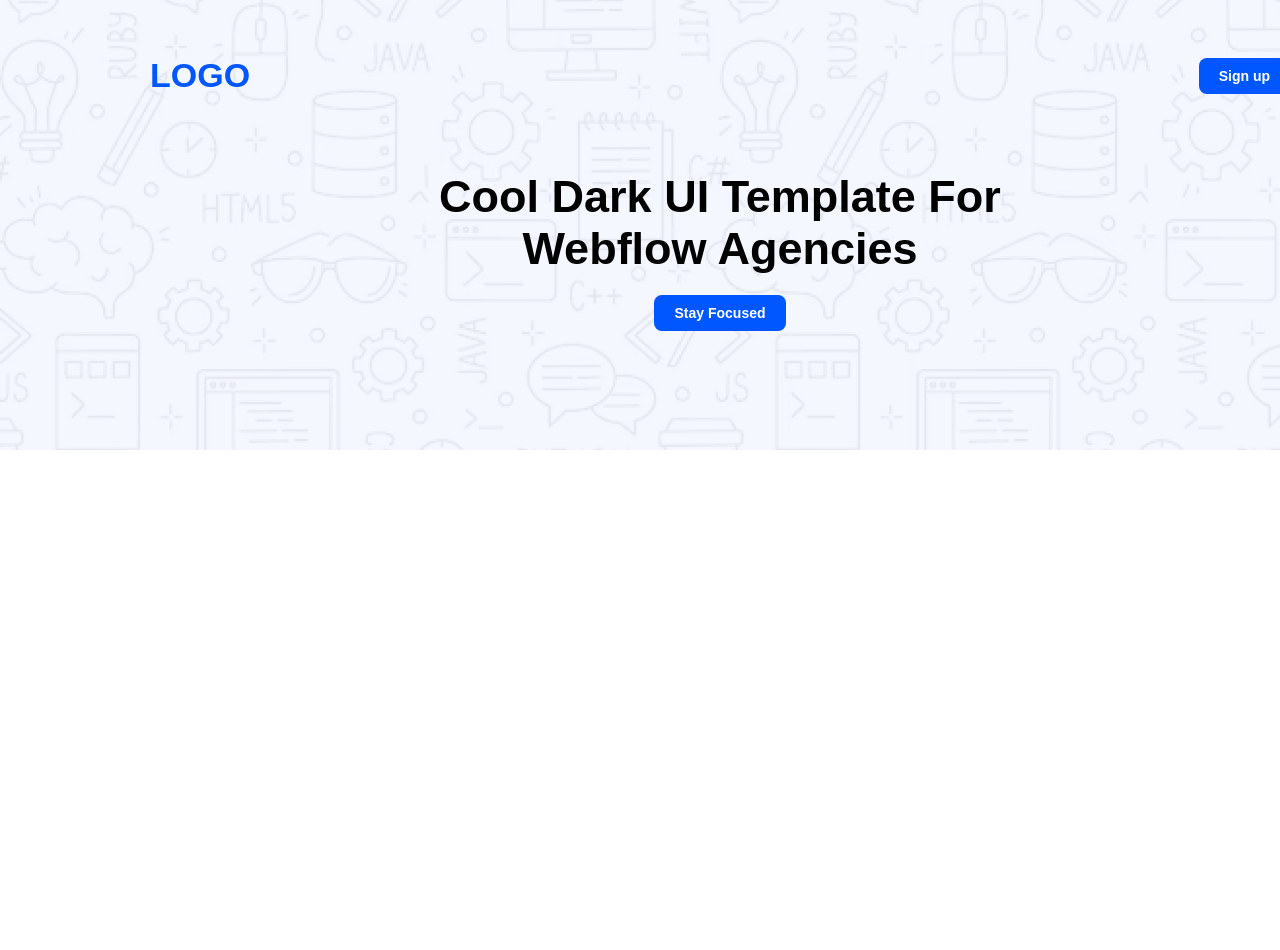
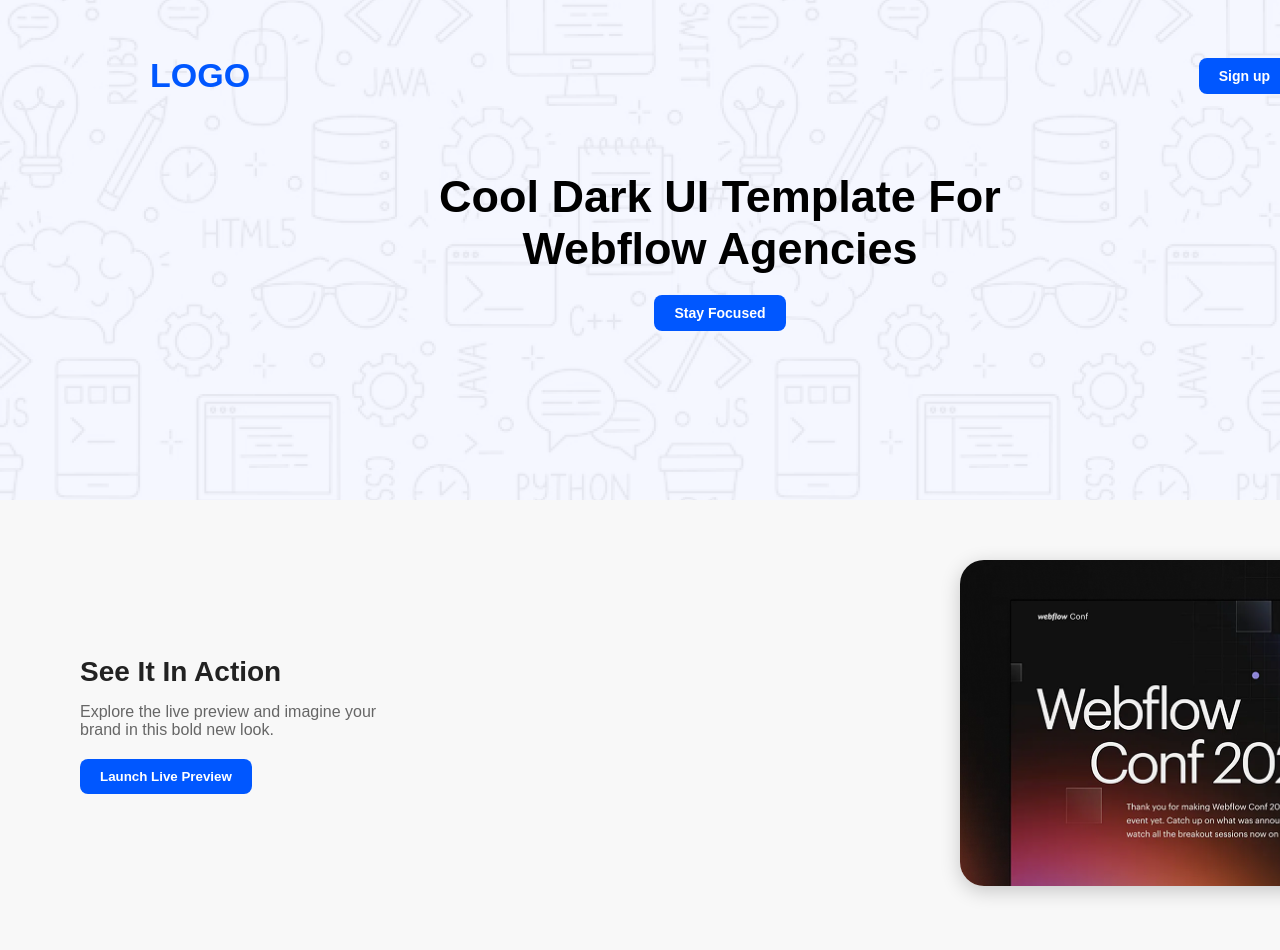
Before and after one commit to abdulkader1057/my-first-assignment-repo, a plain HTML site: page index.html in a window 1280 px wide. Shown: the top 950 px of the page. Before the commit the page ends 800 px from the top, so only its background shows below. Drawn offline with Linux system fonts and the light colour scheme.

Commit message:
added some changes & action section

```diff
--- a/index.html
+++ b/index.html
@@ -9,14 +9,27 @@
 <body>
     <header>
         <!-- Navbar section -->
-        <nav class="navbar">
+        <section class="hero-section">
+            <div class="navbar">
                <div class="logo">LOGO</div>
                <button class="btn-1">Sign up</button>
-        </nav>
+            </div>
             <!-- Banner section -->
-        <section class="banner">
+            <div class="banner">
                <h1>Cool Dark UI Template For <br> Webflow Agencies</h1>
                <button class="btn-1">Stay Focused</button>
+            </div>
+        </section>
+        <!-- Action section -->
+        <section class="action-section">
+            <div class="left-side">
+                <h2 class="title">See It In Action</h2>
+                <p class="subtitle">Explore the live preview and imagine your <br> brand in this bold new look.</p>
+                <button class="preview-btn">Launch Live Preview</button>
+            </div>
+            <div class="right-side">
+               <img src="./Assets/wc-mini.png" alt="Webflow Conf 2022 Preview">
+            </div>
         </section>
     </header>
 </body>
--- a/styles/styles.css
+++ b/styles/styles.css
@@ -7,11 +7,14 @@ body{
     font-family: Arial, Helvetica, sans-serif;
 }
 header{
-    height: 450px;
     width: 1440px;
+}
+.hero-section{
     background-image: url('../Assets/Hero-bg.png');
     background-position: center;
     background-size: cover;
+    width: 100%;
+    height: 500px;
 }
 
 /* Navbar section */
@@ -53,3 +56,52 @@ header{
     font-size: 45px;
     margin-bottom: 20px;
 }
+/* Action section */
+.action-section {
+
+  display: flex;
+  justify-content: space-between;
+  align-items: center;
+  padding: 60px 80px;
+  gap: 40px;
+  background-color: #f8f8f8;
+  flex-wrap: wrap;
+}
+
+/* Left side */
+.left-side {
+  max-width: 500px;
+}
+
+.title {
+  font-size: 28px;
+  margin-bottom: 15px;
+  font-weight: bold;
+  color: #222;
+}
+
+.subtitle {
+  font-size: 16px;
+  margin-bottom: 20px;
+  color: #666;
+}
+.preview-btn {
+  padding: 10px 20px;
+  background-color: #0057ff;
+  color: white;
+  border: none;
+  border-radius: 8px;
+  font-weight: bold;
+  cursor: pointer;
+}
+
+.preview-btn:hover {
+  background-color: #003bb3;
+}
+
+/* Right side */
+.right-side img {
+  width: 400px;
+  border-radius: 24px;
+  box-shadow: 0 5px 20px rgba(0, 0, 0, 0.2);
+}
```
Lines whose indentation alone changed are shown as unchanged.
